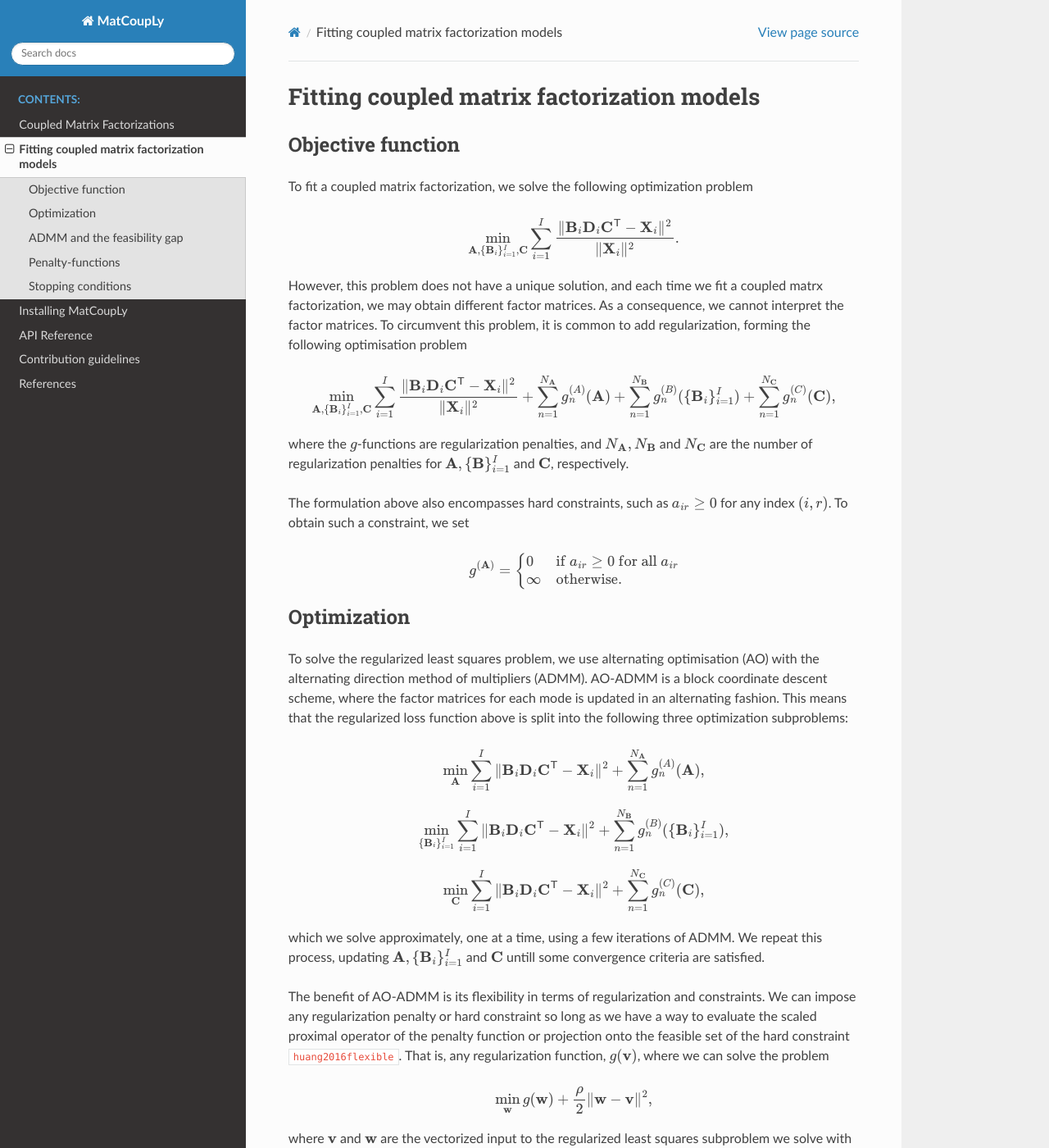
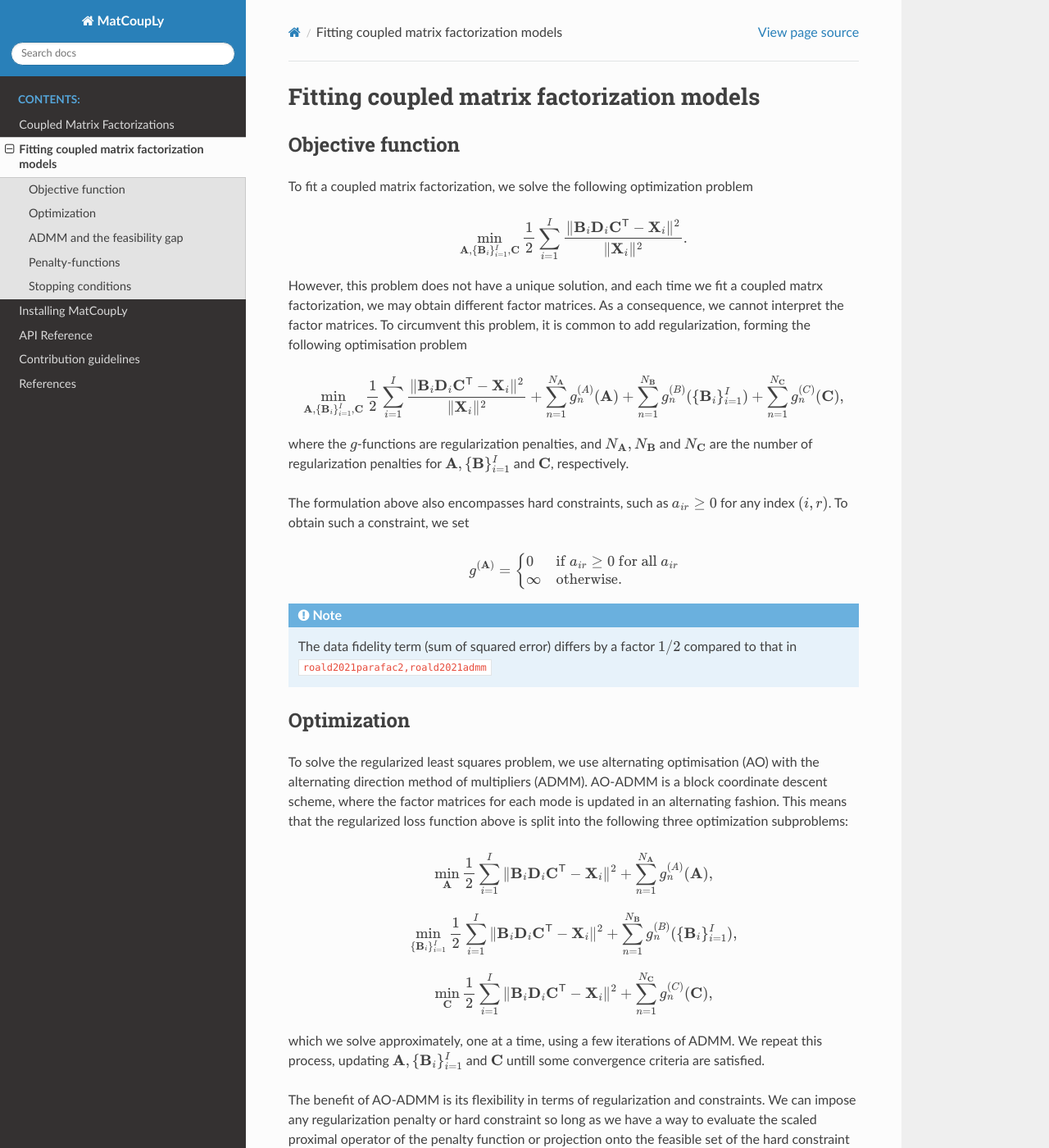
Before and after one commit to MarieRoald/matcouply, a Sphinx documentation site: the page built from docs/optimization.rst, in a window 1280 px wide and 1400 px high. Shown: the whole window at 82% size. Built offline with Sphinx 7.4.7 and the Read the Docs theme 2.0.0, drawn with Linux system fonts in a browser that asks for light colours; pages that are not in the unit, such as notebooks, are missing from menus; cross-references to code outside the pages are shown as plain code.

Commit message:
Added correct factor 0.5 to equations

```diff
--- a/docs/optimization.rst
+++ b/docs/optimization.rst
@@ -10,7 +10,7 @@ To fit a coupled matrix factorization, we solve the following optimization probl
 
 .. math::
     \min_{\mathbf{A}, \{\mathbf{B}_i\}_{i=1}^I, \mathbf{C}}
-    \sum_{i=1}^I \frac{\| \mathbf{B}_i \mathbf{D}_i \mathbf{C}^\mathsf{T} - \mathbf{X}_i\|^2}{\|\mathbf{X}_i\|^2}.
+    \frac{1}{2} \sum_{i=1}^I \frac{\| \mathbf{B}_i \mathbf{D}_i \mathbf{C}^\mathsf{T} - \mathbf{X}_i\|^2}{\|\mathbf{X}_i\|^2}.
 
 However, this problem does not have a unique solution, and each time we fit a coupled matrx
 factorization, we may obtain different factor matrices. As a consequence, we cannot interpret
@@ -19,7 +19,7 @@ the following optimisation problem
 
 .. math::
     \min_{\mathbf{A}, \{\mathbf{B}_i\}_{i=1}^I, \mathbf{C}}
-    \sum_{i=1}^I \frac{\| \mathbf{B}_i \mathbf{D}_i \mathbf{C}^\mathsf{T} - \mathbf{X}_i\|^2}{\|\mathbf{X}_i\|^2}
+    \frac{1}{2} \sum_{i=1}^I \frac{\| \mathbf{B}_i \mathbf{D}_i \mathbf{C}^\mathsf{T} - \mathbf{X}_i\|^2}{\|\mathbf{X}_i\|^2}
     + \sum_{n=1}^{N_\mathbf{A}} g^{(A)}_n(\mathbf{A})
     + \sum_{n=1}^{N_\mathbf{B}} g^{(B)}_n(\{ \mathbf{B}_i \}_{i=1}^I)
     + \sum_{n=1}^{N_\mathbf{C}} g^{(C)}_n(\mathbf{C}),
@@ -37,6 +37,11 @@ any index :math:`(i, r)`. To obtain such a constraint, we set
         \infty & \text{otherwise}.
     \end{cases}
 
+.. note::
+
+    The data fidelity term (sum of squared error) differs by a factor :math:`1/2`
+    compared to that in :cite:p:`roald2021parafac2,roald2021admm`
+
 Optimization
 ^^^^^^^^^^^^
 
@@ -48,17 +53,17 @@ the following three optimization subproblems:
 
 .. math::
     \min_{\mathbf{A}}
-    \sum_{i=1}^I \| \mathbf{B}_i \mathbf{D}_i \mathbf{C}^\mathsf{T} - \mathbf{X}_i\|^2
+    \frac{1}{2} \sum_{i=1}^I \| \mathbf{B}_i \mathbf{D}_i \mathbf{C}^\mathsf{T} - \mathbf{X}_i\|^2
     + \sum_{n=1}^{N_\mathbf{A}} g^{(A)}_n(\mathbf{A}),
 
 .. math::
     \min_{\{\mathbf{B}_i\}_{i=1}^I}
-    \sum_{i=1}^I \| \mathbf{B}_i \mathbf{D}_i \mathbf{C}^\mathsf{T} - \mathbf{X}_i\|^2
+    \frac{1}{2} \sum_{i=1}^I \| \mathbf{B}_i \mathbf{D}_i \mathbf{C}^\mathsf{T} - \mathbf{X}_i\|^2
     + \sum_{n=1}^{N_\mathbf{B}} g^{(B)}_n(\{ \mathbf{B}_i \}_{i=1}^I),
 
 .. math::
     \min_{\mathbf{C}}
-    \sum_{i=1}^I \| \mathbf{B}_i \mathbf{D}_i \mathbf{C}^\mathsf{T} - \mathbf{X}_i\|^2
+    \frac{1}{2} \sum_{i=1}^I \| \mathbf{B}_i \mathbf{D}_i \mathbf{C}^\mathsf{T} - \mathbf{X}_i\|^2
     + \sum_{n=1}^{N_\mathbf{C}} g^{(C)}_n(\mathbf{C}),
 
 which we solve approximately, one at a time, using a few iterations of ADMM. We repeat this
```
